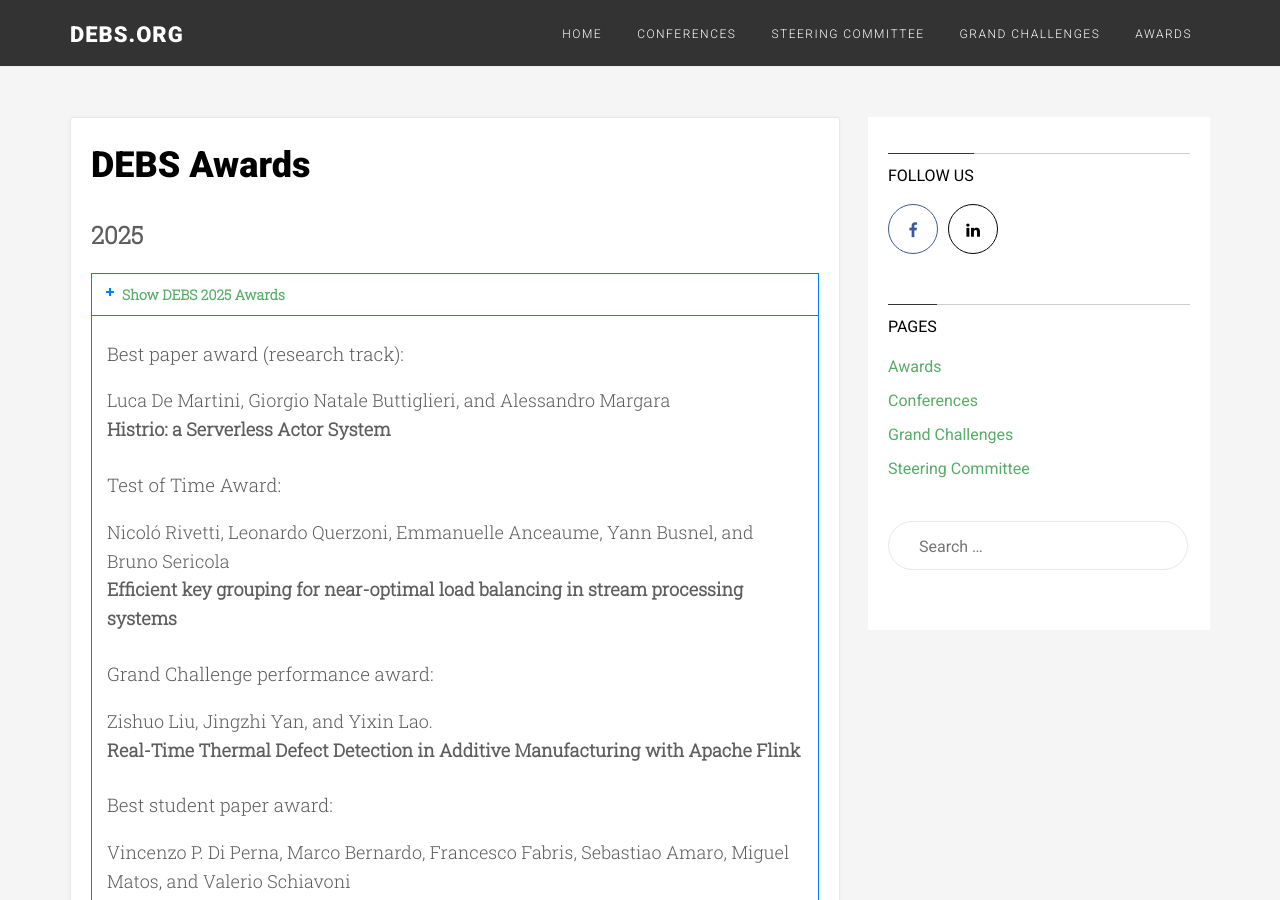
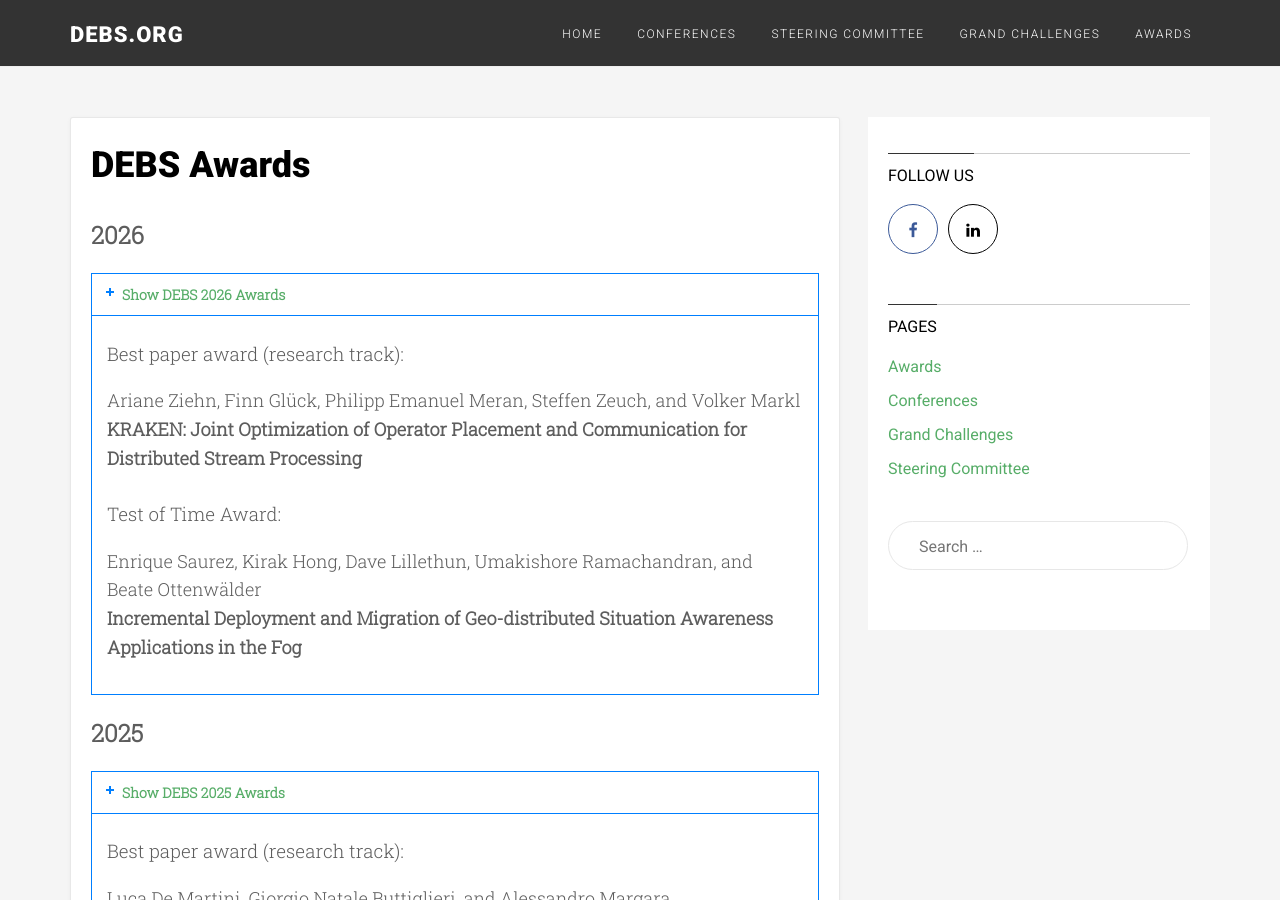
Before and after one commit to debs-conference/debs-conference.github.io, a Jekyll site: the page built from awards/index.html, in a window 1280 px wide and 900 px high. Built offline with Jekyll 4.4.1, drawn with Linux system fonts in a browser that asks for light colours; a script that is not in the unit is left out.

Commit message:
Update index.html

```diff
--- a/awards/index.html
+++ b/awards/index.html
@@ -3,6 +3,21 @@ layout: default
 title: DEBS Awards
 award_js: true
 ---
+<h2>2026</h2>
+
+<h3 class='azc_tsh_toggle'><a href='/awards/#'>Show DEBS 2026 Awards</a></h3><div class='azc_tsh_toggle_container'>
+
+<h3><span style="font-weight: 400;">Best paper award (research track):</span></h3>
+
+<p><span style="font-weight: 400;">Ariane Ziehn, Finn Glück, Philipp Emanuel Meran, Steffen Zeuch, and Volker Markl</span><br>
+<span style="font-weight: 400;"><strong>KRAKEN: Joint Optimization of Operator Placement and Communication for Distributed Stream Processing</strong></span></p>
+
+<h3><span style="font-weight: 400;">Test of Time Award:</span></h3>
+
+<p><span style="font-weight: 400;">Enrique Saurez, Kirak Hong, Dave Lillethun, Umakishore Ramachandran, and Beate Ottenwälder</span><br>
+<span style="font-weight: 400;"><strong>Incremental Deployment and Migration of Geo-distributed Situation Awareness Applications in the Fog</strong></span></p>
+</div>
+
 <h2>2025</h2>
 
 <h3 class='azc_tsh_toggle'><a href='/awards/#'>Show DEBS 2025 Awards</a></h3><div class='azc_tsh_toggle_container'>
```
